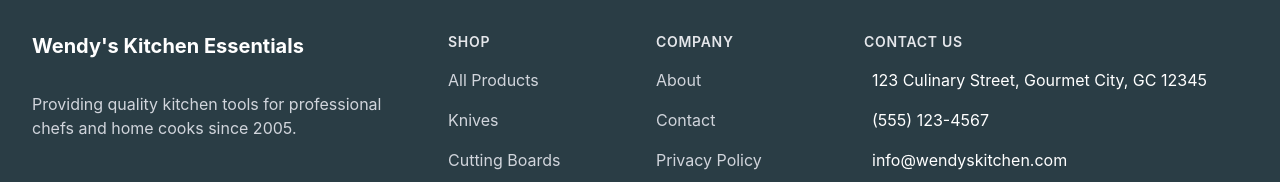
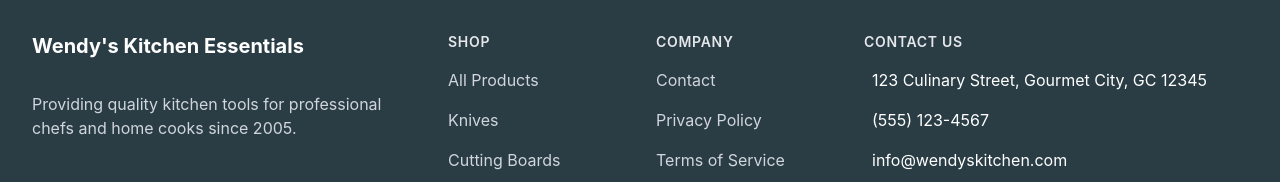
Before and after one commit to Nana-Kojo801/wendys-cooking-essentials, a React (Vite) app: page / in a window 1280 px wide. Shown: the part 1436-1618 px from the top of the page. Built offline with nearby package versions, Linux system fonts and the light colour scheme.

Commit message:
Remove About link from Footer component

```diff
--- a/src/components/Footer.tsx
+++ b/src/components/Footer.tsx
@@ -56,11 +56,6 @@ const Footer = () => {
                 <h3 className="text-sm font-semibold text-gray-200 tracking-wider uppercase">Company</h3>
                 <ul className="mt-4 space-y-4">
                   <li>
-                    <Link to="/about" className="text-base text-gray-300 hover:text-white">
-                      About
-                    </Link>
-                  </li>
-                  <li>
                     <Link to="/contact" className="text-base text-gray-300 hover:text-white">
                       Contact
                     </Link>
```
